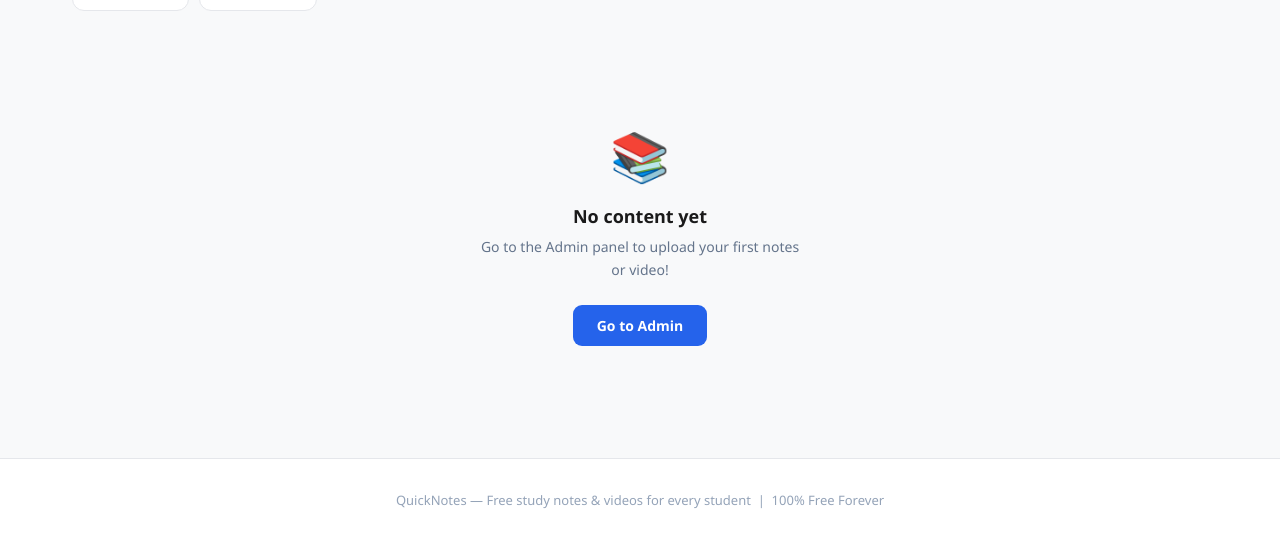
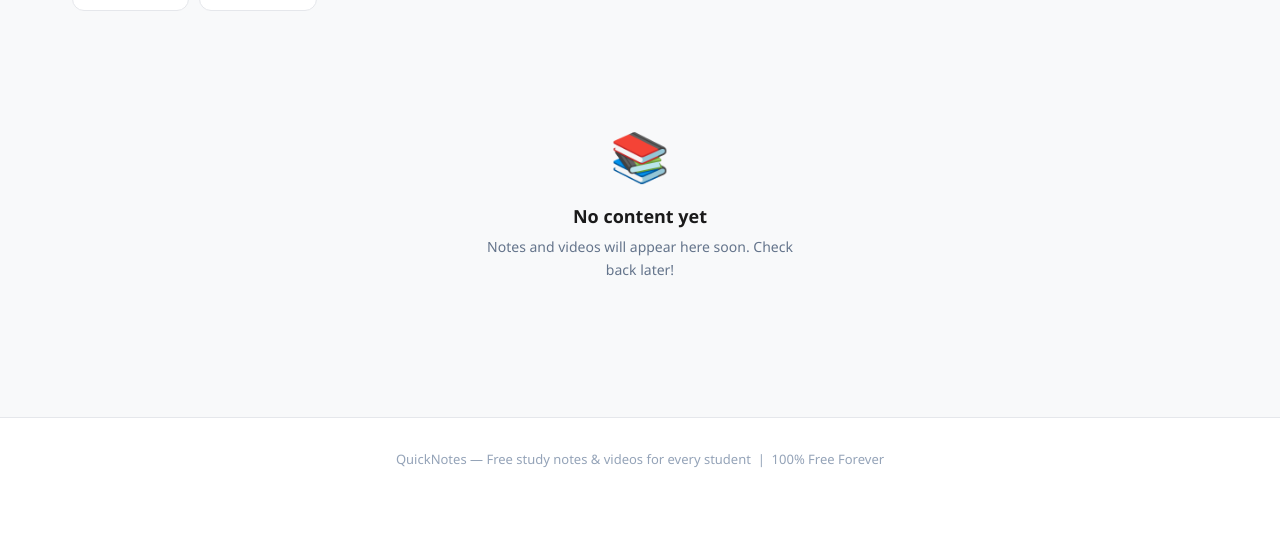
Before and after one commit to ankit1086/quicknotes, a Flask app: page / in a window 1280 px wide. Shown: the part 770-1311 px from the top of the page. After the commit the page ends 1237 px from the top, so only its background shows below. Run offline with Flask 3, Linux system fonts and the light colour scheme; data that the repository does not hold is empty.

Commit message:
home.html
Updated the empty state message and link in home.html.

```diff
--- a/templates/home.html
+++ b/templates/home.html
@@ -103,8 +103,7 @@
   <div class="empty-state">
     <div class="empty-icon">📚</div>
     <h3>No content yet</h3>
-    <p>Go to the Admin panel to upload your first notes or video!</p>
-    <a href="{{ url_for('admin') }}" class="btn-solid">Go to Admin</a>
+    <p>Notes and videos will appear here soon. Check back later!</p>
   </div>
 </div>
 {% endif %}
```
